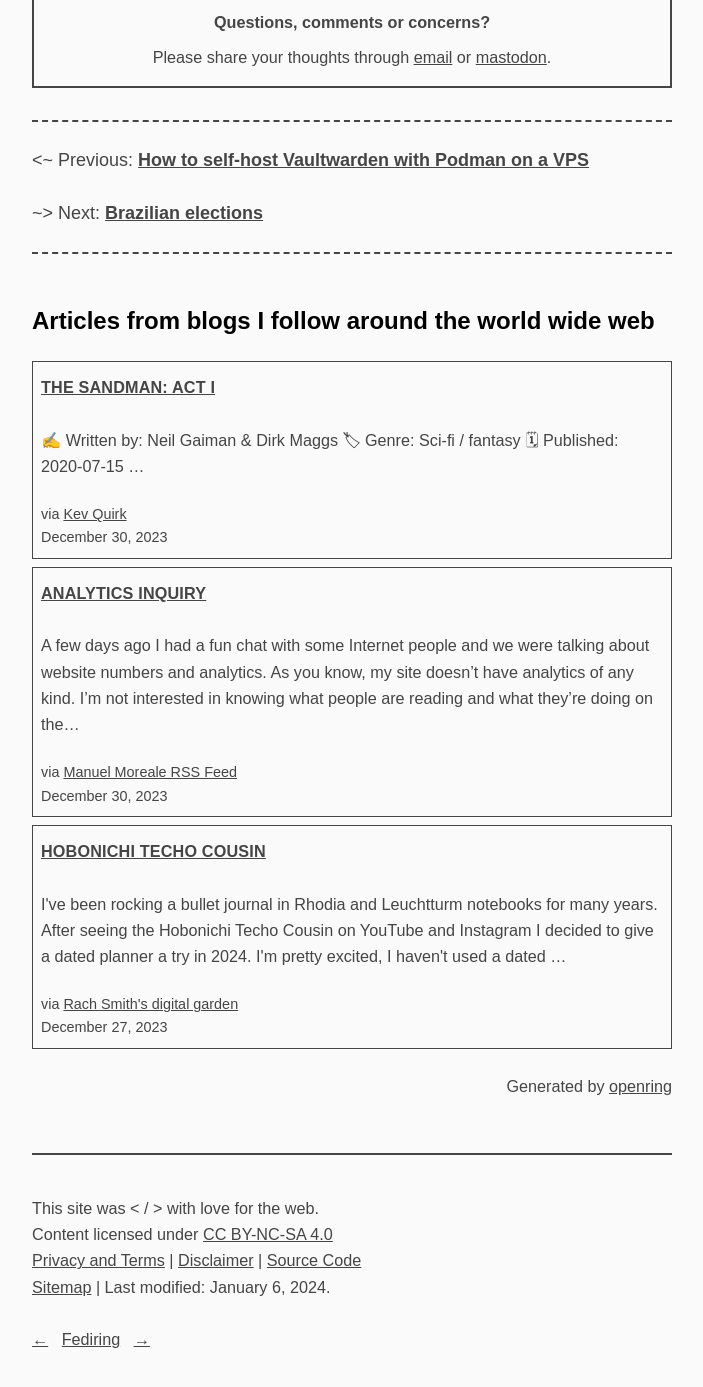
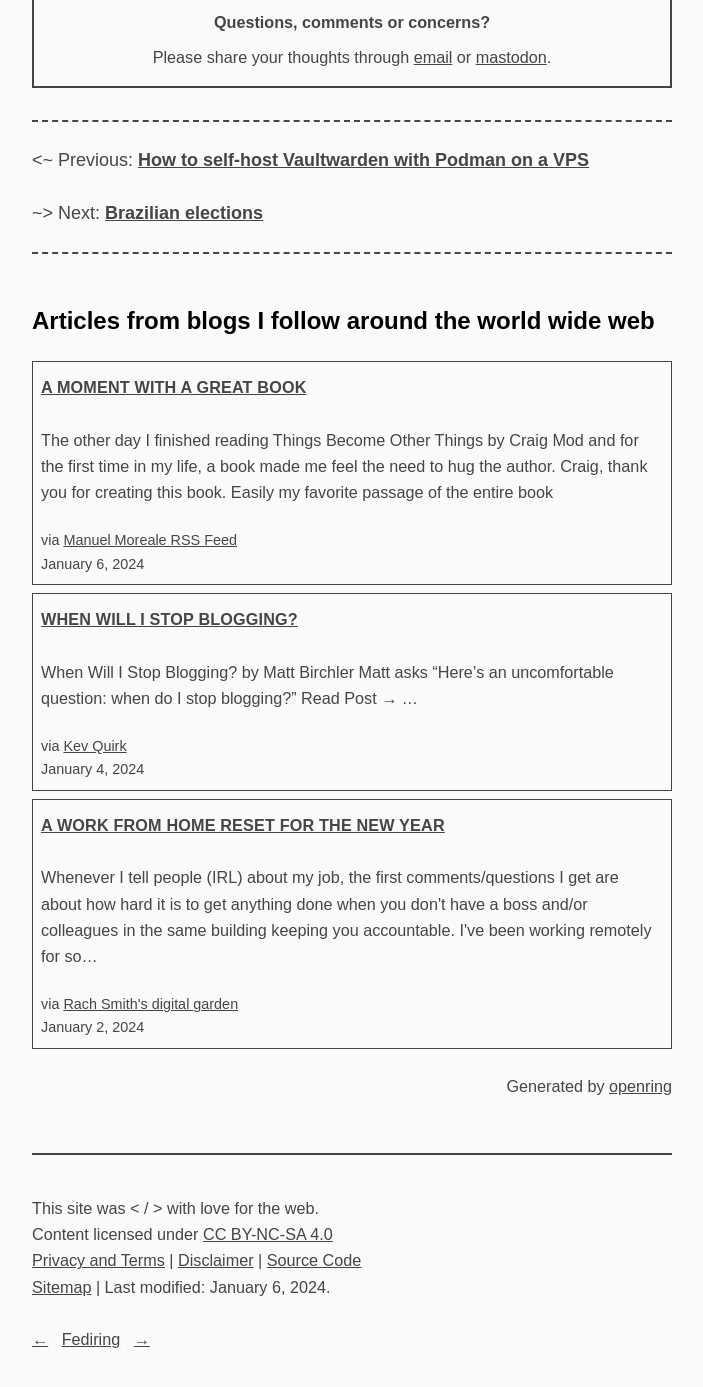
Before and after one commit to a-franca/abf.li, a Jekyll site: the page built from _posts/2022/2022-09-28-hurricane-ian.md, in a window 1280 px wide and 1400 px high, scrolled down 768 px. Shown: the top 1387 px of the window, without its empty margins (288-991 px from the left). Built offline with Jekyll 4.4.1, drawn with Linux system fonts in a browser that asks for light colours.

Commit message:
fetch new content

```diff
--- a/_includes/openring-out.html
+++ b/_includes/openring-out.html
@@ -5,46 +5,49 @@
 
     <div class="article">
       <h4 class="title">
-        <a href="https://kevquirk.com/the-sandman-act-i" rel="noopener noreferrer nofollow" target="_blank">The Sandman: Act I</a>
+        <a href="https://manuelmoreale.com/@/page/Eimz88BnmqIpyoI1" rel="noopener noreferrer nofollow" target="_blank">A moment with a great book</a>
+      </h4>
+      <p class="summary">The other day I finished reading Things Become Other Things by Craig Mod and for the first time in my life, a book made me feel the need to hug the author. Craig, thank you for creating this book.
+Easily my favorite passage of the entire book</p>
+      <small class="source">
+        via <a href="https://manuelmoreale.com" rel="noopener noreferrer nofollow" target="_blank">Manuel Moreale RSS Feed</a>
+      </small>
+      <small class="date">January 6, 2024</small>
+    </div>
+
+    <div class="article">
+      <h4 class="title">
+        <a href="https://kevquirk.com/when-will-i-stop-blogging" rel="noopener noreferrer nofollow" target="_blank">When Will I Stop Blogging?</a>
       </h4>
       <p class="summary">
 
 
 
+              When Will I Stop Blogging?
+              by Matt Birchler
+              Matt asks “Here’s an uncomfortable question: when do I stop blogging?”
+              Read Post →
 
 
 
 
-                  ✍️ Written by: Neil Gaiman &amp; Dirk Maggs
-                  🏷 Genre: Sci-fi / fantasy
-                  🗓 Published: 2020-07-15
-…</p>
+        …</p>
       <small class="source">
         via <a href="https://kevquirk.com" rel="noopener noreferrer nofollow" target="_blank">Kev Quirk</a>
       </small>
-      <small class="date">December 30, 2023</small>
+      <small class="date">January 4, 2024</small>
     </div>
 
     <div class="article">
       <h4 class="title">
-        <a href="https://manuelmoreale.com/@/page/ajvdtWGsYQcaNWRG" rel="noopener noreferrer nofollow" target="_blank">Analytics inquiry</a>
+        <a href="https://rachsmith.com/work-from-home-reset/" rel="noopener noreferrer nofollow" target="_blank">A work from home reset for the new year</a>
       </h4>
-      <p class="summary">A few days ago I had a fun chat with some Internet people and we were talking about website numbers and analytics. As you know, my site doesn’t have analytics of any kind. I’m not interested in knowing what people are reading and what they’re doing on the…</p>
-      <small class="source">
-        via <a href="https://manuelmoreale.com" rel="noopener noreferrer nofollow" target="_blank">Manuel Moreale RSS Feed</a>
-      </small>
-      <small class="date">December 30, 2023</small>
-    </div>
-
-    <div class="article">
-      <h4 class="title">
-        <a href="https://rachsmith.com/hobonichi-techo-cousin/" rel="noopener noreferrer nofollow" target="_blank">Hobonichi Techo Cousin</a>
-      </h4>
-      <p class="summary">I&#39;ve been rocking a bullet journal in Rhodia and Leuchtturm notebooks for many years. After seeing the Hobonichi Techo Cousin on YouTube and Instagram I decided to give a dated planner a try in 2024. I&#39;m pretty excited, I haven&#39;t used a dated …</p>
+      <p class="summary">Whenever I tell people (IRL) about my job, the first comments/questions I get are about how hard it is to get anything done when you don&#39;t have a boss and/or colleagues in the same building keeping you accountable.
+I&#39;ve been working remotely for so…</p>
       <small class="source">
         via <a href="https://rachsmith.com/" rel="noopener noreferrer nofollow" target="_blank">Rach Smith&#39;s digital garden</a>
       </small>
-      <small class="date">December 27, 2023</small>
+      <small class="date">January 2, 2024</small>
     </div>
 
   </section>
```
